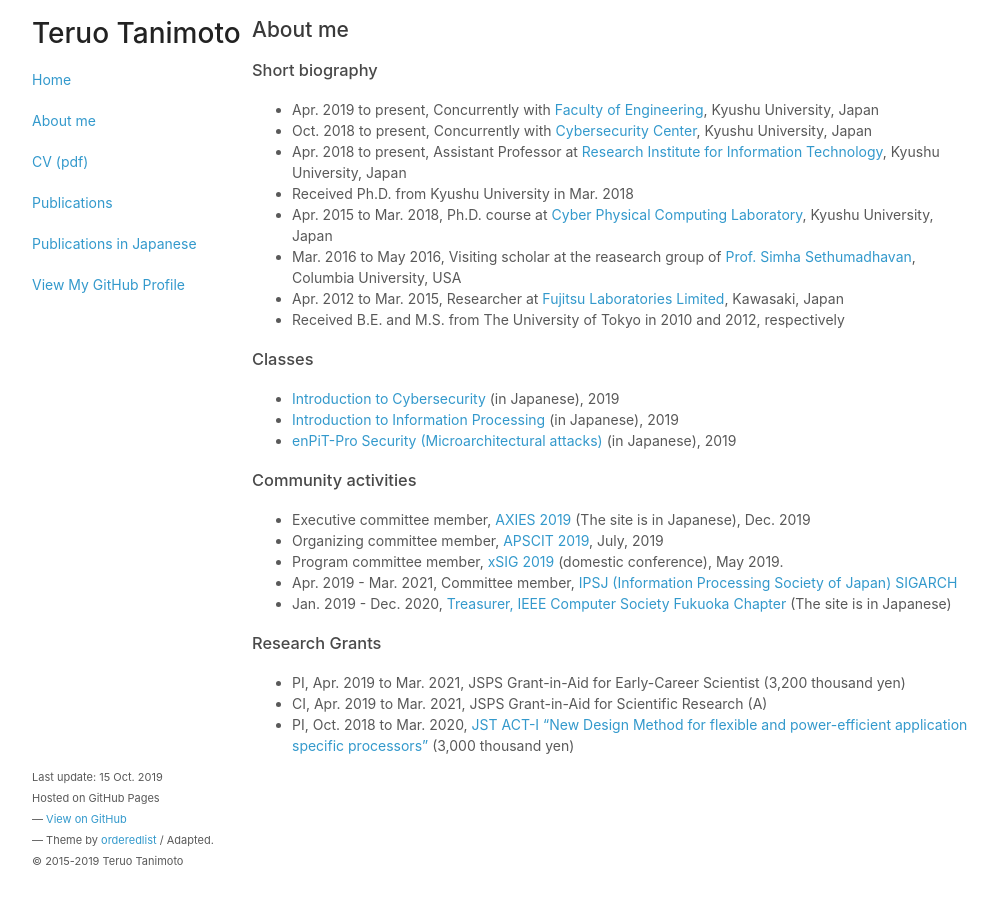
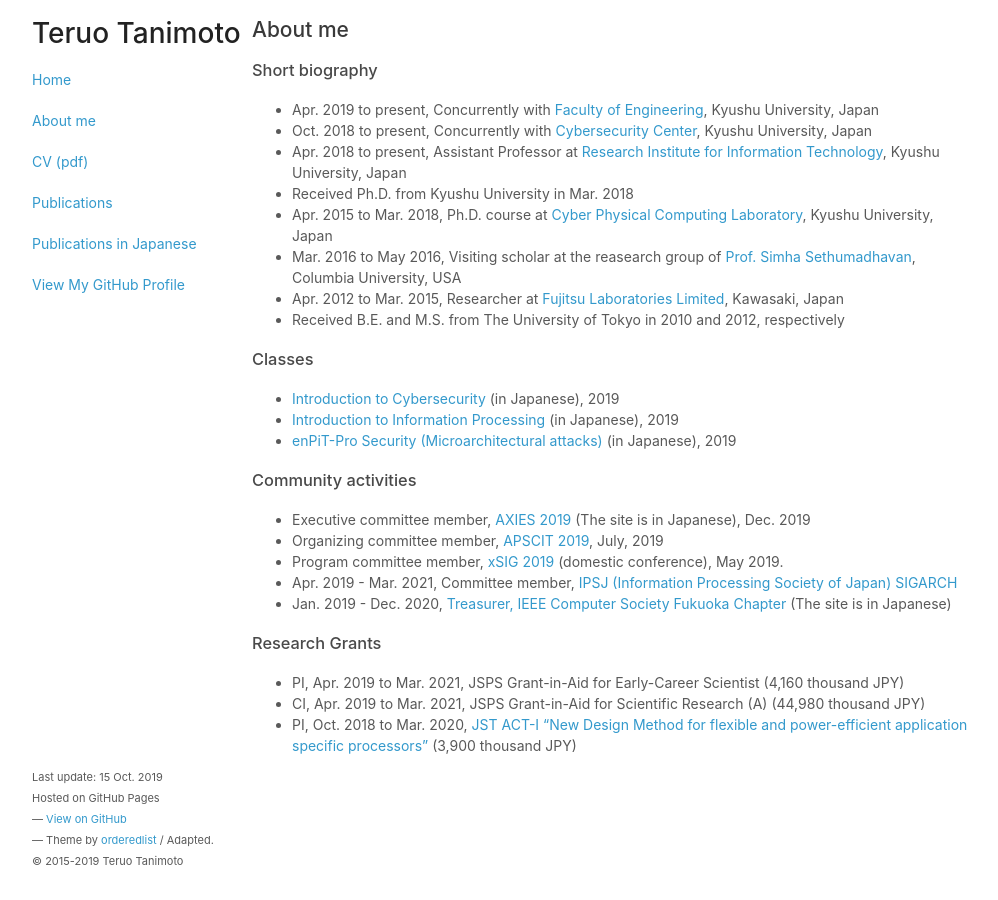
Before and after one commit to teruo41/teruo41.github.io, a Jekyll site: the page built from about.md, in a window 1280 px wide. Shown: the whole page, without its empty margins (138-1136 px from the left). Built offline with Jekyll 4.4.1, drawn with Linux system fonts in a browser that asks for light colours.

Commit message:
Updated grants

```diff
--- a/about.md
+++ b/about.md
@@ -30,6 +30,6 @@ title: About me
 + Jan. 2019 - Dec. 2020, [Treasurer, IEEE Computer Society Fukuoka Chapter](http://sites.ieee.org/fukuoka-cs/%E5%BD%B9%E5%93%A1/) (The site is in Japanese)
 
 ### Research Grants
-+ PI, Apr. 2019 to Mar. 2021, JSPS Grant-in-Aid for Early-Career Scientist (3,200 thousand yen)
-+ CI, Apr. 2019 to Mar. 2021, JSPS Grant-in-Aid for Scientific Research (A)
-+ PI, Oct. 2018 to Mar. 2020, [JST ACT-I "New Design Method for flexible and power-efficient application specific processors"](https://www.jst.go.jp/kisoken/act-i/en/project/111C001/111C001_2018.html#639d77837596eb59609715adc941828a) (3,000 thousand yen)
++ PI, Apr. 2019 to Mar. 2021, JSPS Grant-in-Aid for Early-Career Scientist (4,160 thousand JPY)
++ CI, Apr. 2019 to Mar. 2021, JSPS Grant-in-Aid for Scientific Research (A) (44,980 thousand JPY)
++ PI, Oct. 2018 to Mar. 2020, [JST ACT-I "New Design Method for flexible and power-efficient application specific processors"](https://www.jst.go.jp/kisoken/act-i/en/project/111C001/111C001_2018.html#639d77837596eb59609715adc941828a) (3,900 thousand JPY)
```
